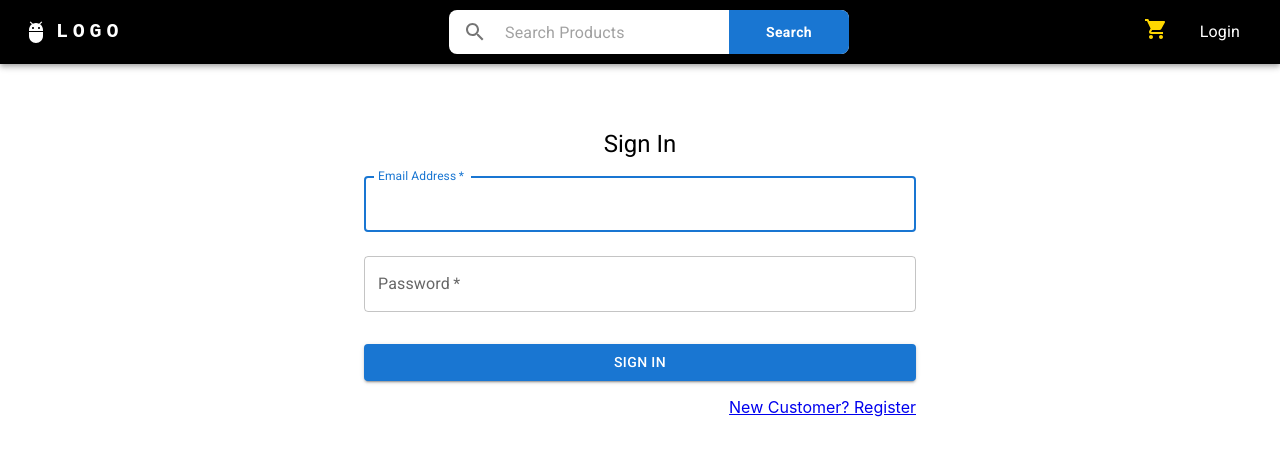
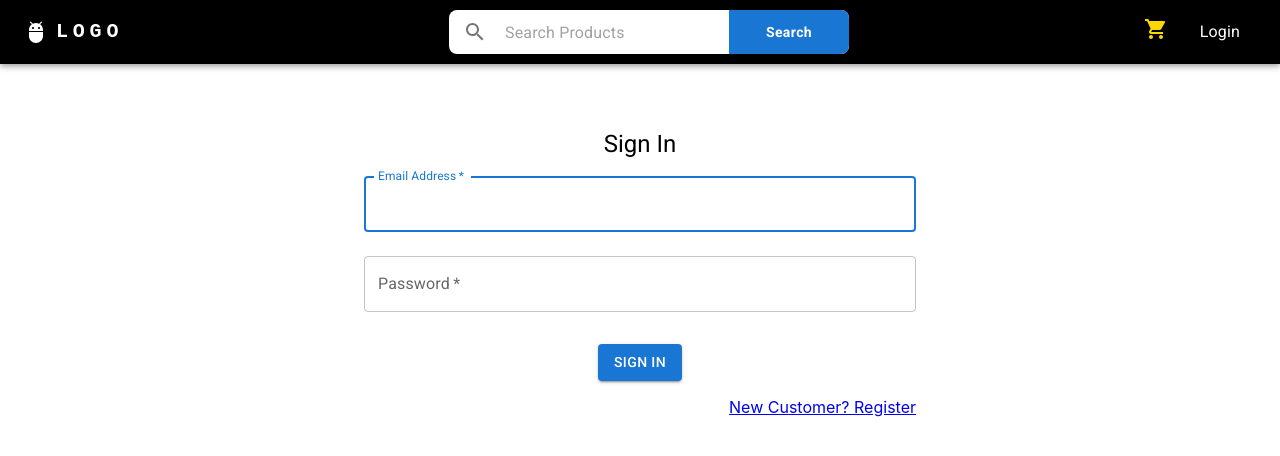
Before and after one commit to safwen-code/Ecom, a React (Create React App) app in the folder frontend/: page /login in a window 1280 px wide. Shown: the top 456 px of the page. Built offline with nearby package versions, Linux system fonts and the light colour scheme.

Commit message:
add login dispatch

```diff
--- a/frontend/src/Auth/Login.jsx
+++ b/frontend/src/Auth/Login.jsx
@@ -10,19 +10,42 @@ import {
   Button,
   Grid,
 } from '@mui/material'
+import { motion } from 'framer-motion'
+import { useDispatch } from 'react-redux'
+import { LoginUser } from '../Actions/cltActions'
 
 const Login = () => {
   const [email, setemail] = useState('')
   const [password, setpassword] = useState('')
+  const dispatch = useDispatch()
 
   const submitHandler = (e) => {
     e.preventDefault()
-    console.log(email, password)
+    dispatch(LoginUser(email, password))
   }
+
   const error = ''
   const loading = false
+
+  // Framer motion variants
+  const formVariant = {
+    hidden: { opacity: 0, y: -50 },
+    visible: { opacity: 1, y: 0, transition: { duration: 0.5 } },
+  }
+
+  const buttonVariant = {
+    hidden: { opacity: 0, scale: 0.8 },
+    visible: {
+      opacity: 1,
+      scale: 1,
+      transition: { delay: 0.3, duration: 0.4 },
+    },
+    hover: { scale: 1.1, transition: { duration: 0.2 } },
+  }
+
   return (
     <Container maxWidth="sm">
+      <motion.div initial="hidden" animate="visible" variants={formVariant}>
         <Box
           component="form"
           onSubmit={submitHandler}
@@ -62,6 +85,12 @@ const Login = () => {
             value={password}
             onChange={(e) => setpassword(e.target.value)}
           />
+          <motion.div
+            variants={buttonVariant}
+            initial="hidden"
+            animate="visible"
+            whileHover="hover"
+          >
             <Button
               type="submit"
               fullWidth
@@ -70,6 +99,7 @@ const Login = () => {
             >
               Sign In
             </Button>
+          </motion.div>
           <Grid container justifyContent="flex-end">
             <Grid item>
               <Link
@@ -82,6 +112,7 @@ const Login = () => {
             </Grid>
           </Grid>
         </Box>
+      </motion.div>
     </Container>
   )
 }
```
Lines whose indentation alone changed are shown as unchanged.
